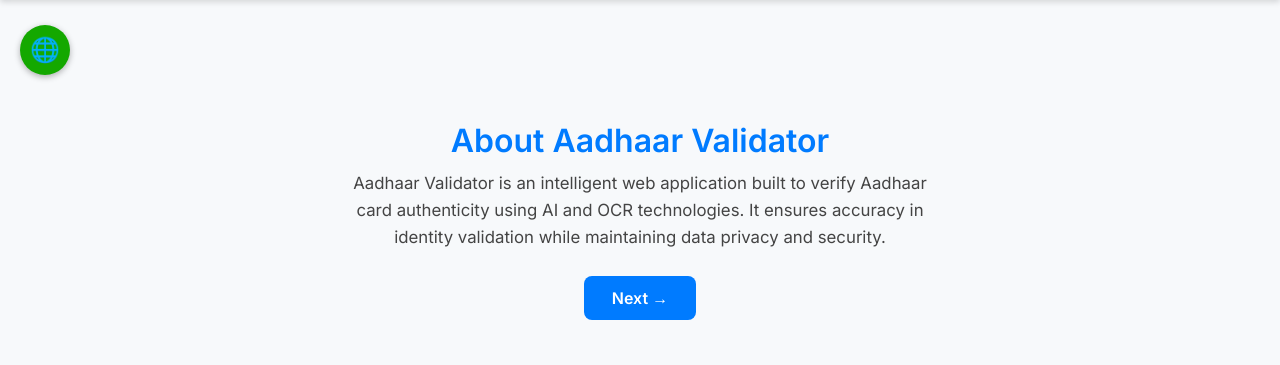
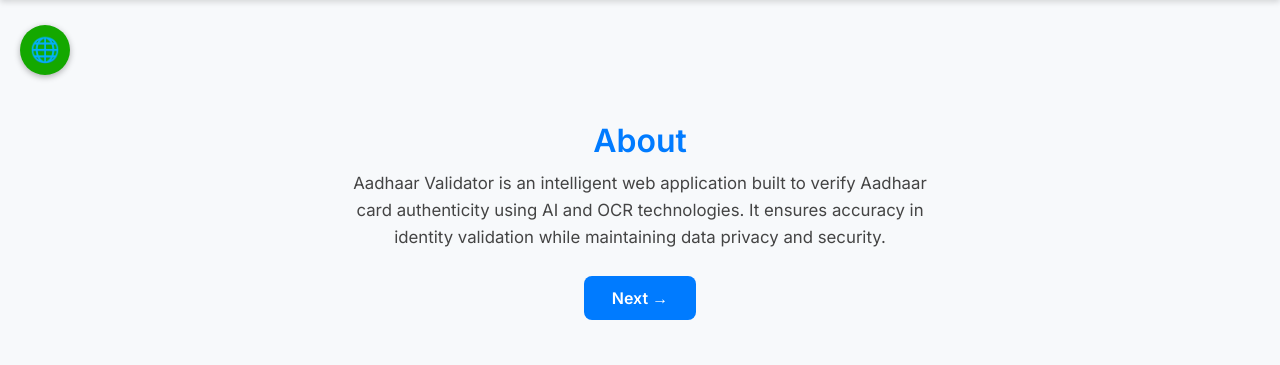
Before and after one commit to vik77-git/Aadhaar-validator, a Flask app: page /about in a window 1280 px wide. Shown: the part 55-420 px from the top of the page. Run offline with Flask 3, Linux system fonts and the light colour scheme; parts of the project's set-up code (start-up, migrations or seed data) failed here and were passed over.

Commit message:
Update templates/about.html

```diff
--- a/templates/about.html
+++ b/templates/about.html
@@ -158,7 +158,7 @@
   <div id="google_translate_element"></div>
 
   <div class="content">
-    <h1>About Aadhaar Validator</h1>
+    <h1>About</h1>
     <p>
       Aadhaar Validator is an intelligent web application built to verify Aadhaar card authenticity using AI and OCR technologies.
       It ensures accuracy in identity validation while maintaining data privacy and security.
```
